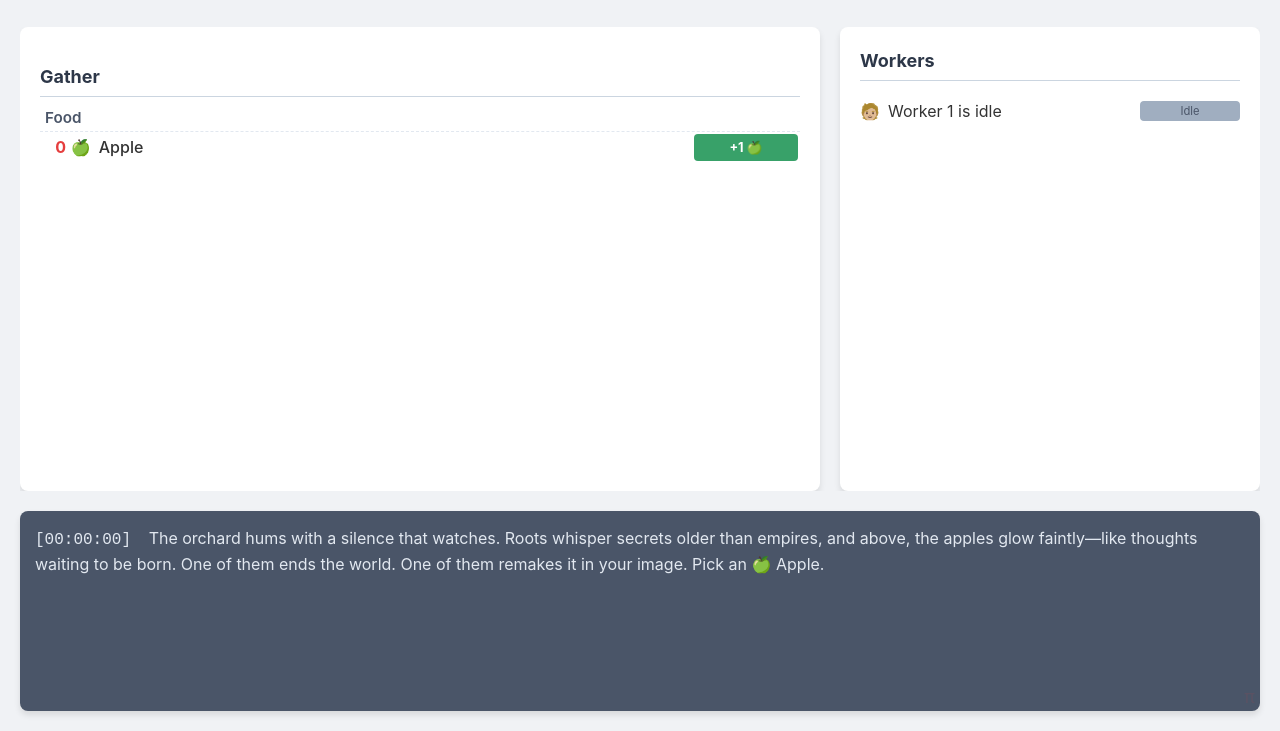
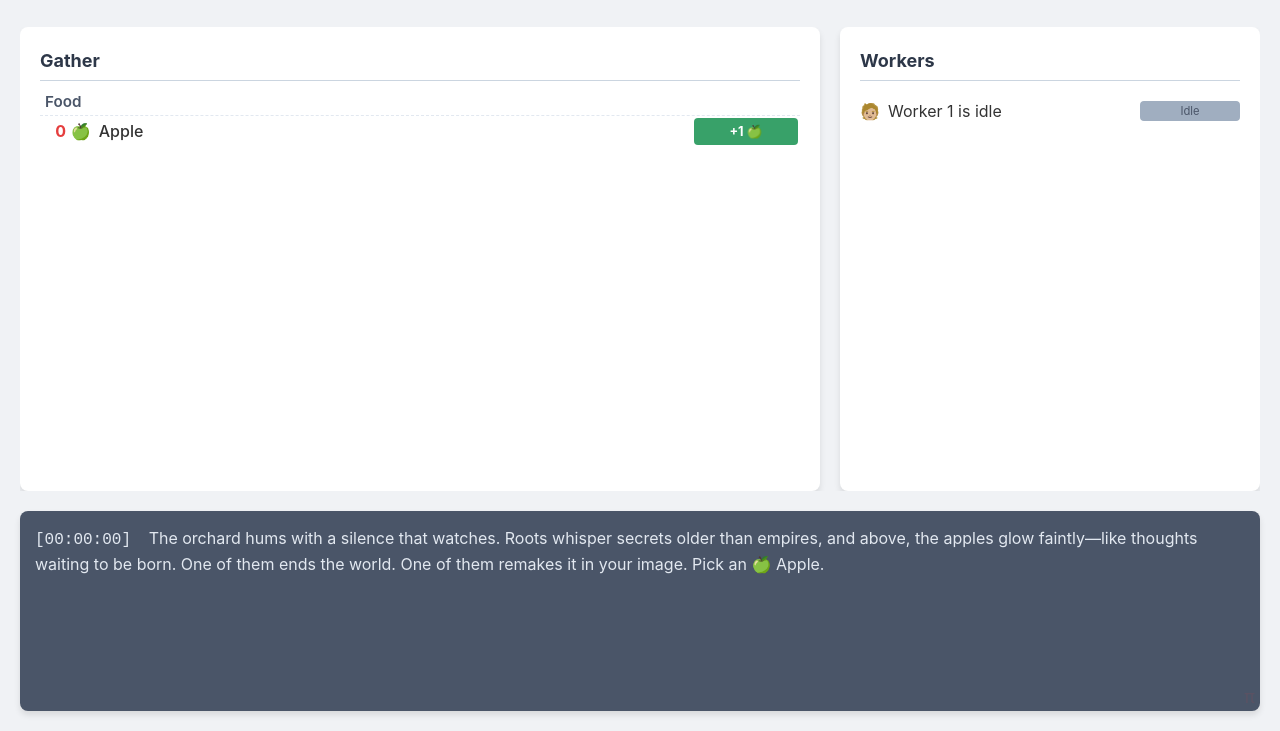
Before and after one commit to aliekens/pickanapple, a plain HTML site: page index.html in a window 1280 px wide. Shown: the part 69-800 px from the top of the page. Drawn offline with nearby package versions, Linux system fonts and the light colour scheme.

Commit message:
Twitch, twitch, those titles aren't aligned, Gemini

```diff
--- a/index.html
+++ b/index.html
@@ -28,7 +28,7 @@
         #right-panel { overflow-y: auto; }
         #task-queue { flex-grow: 1; }
         h1 { font-size: 1.5rem; font-weight: 700; color: #1a202c; margin-top: 0; flex-shrink: 0; border-bottom: 2px solid #e2e8f0; padding-bottom: 8px; margin-bottom: 16px; }
-        #inventory h2 { font-size: 1.125rem; color: #2D3748; margin-top: 16px; margin-bottom: 0px; /* Reduced margin */ padding-bottom: 6px; border-bottom: 1px solid #CBD5E0; flex-shrink: 0; font-weight: 700;}
+ #inventory h2 { font-size: 1.125rem; color: #2D3748; margin-top: 0; margin-bottom: 0px; /* Reduced margin */ padding-bottom: 6px; border-bottom: 1px solid #CBD5E0; flex-shrink: 0; font-weight: 700;}
         #inventory h3 { font-size: 0.95rem; color: #4A5568; margin-top: 8px; margin-bottom: 0px; /* Reduced margin */ font-weight: 600; padding-left: 5px; border-bottom: 1px dashed #E2E8F0; padding-bottom: 1px; flex-shrink: 0;}
         /* Ensure top-level headers have margin */
         #inventory > h2 { margin-bottom: 10px; }
```
